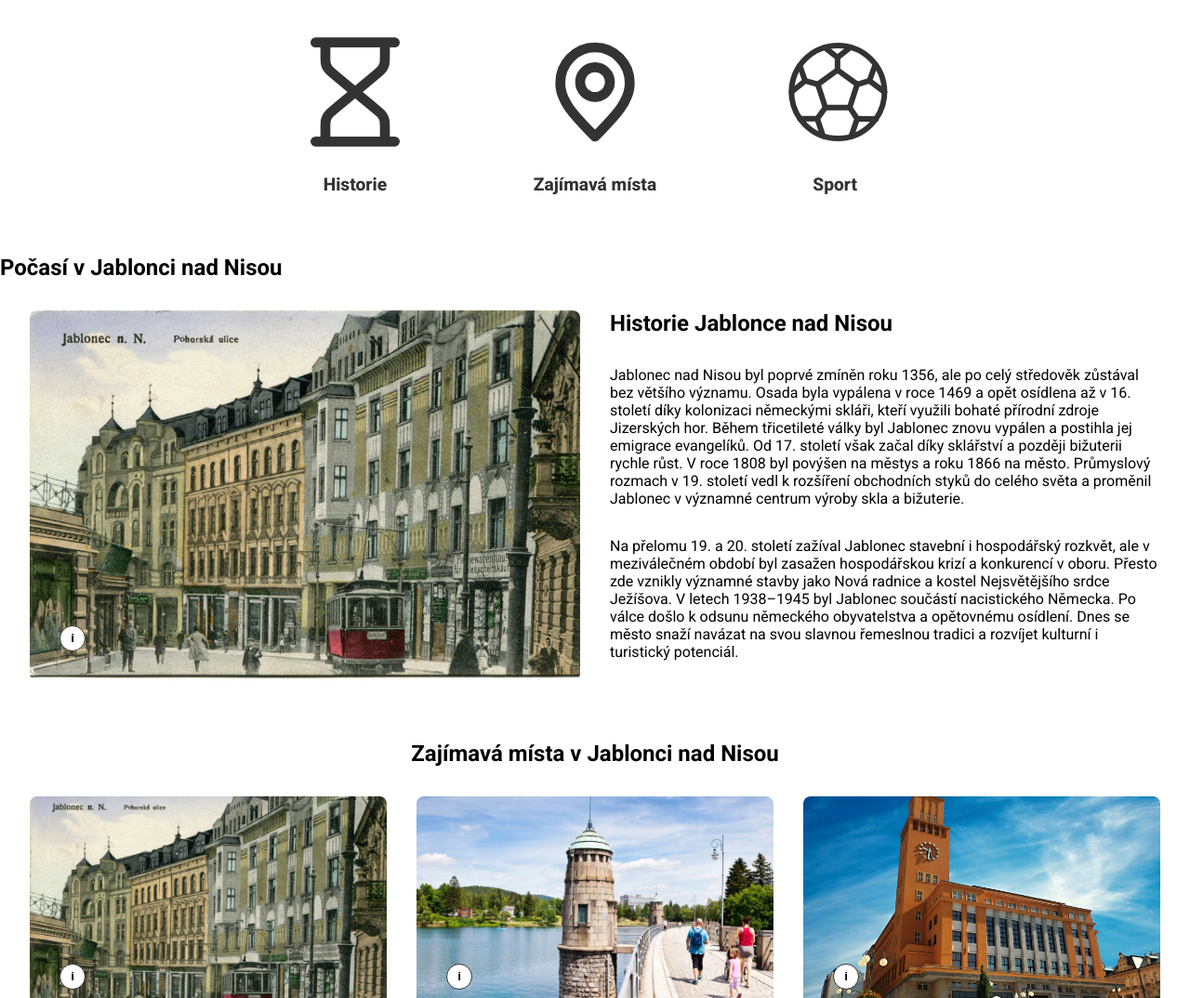
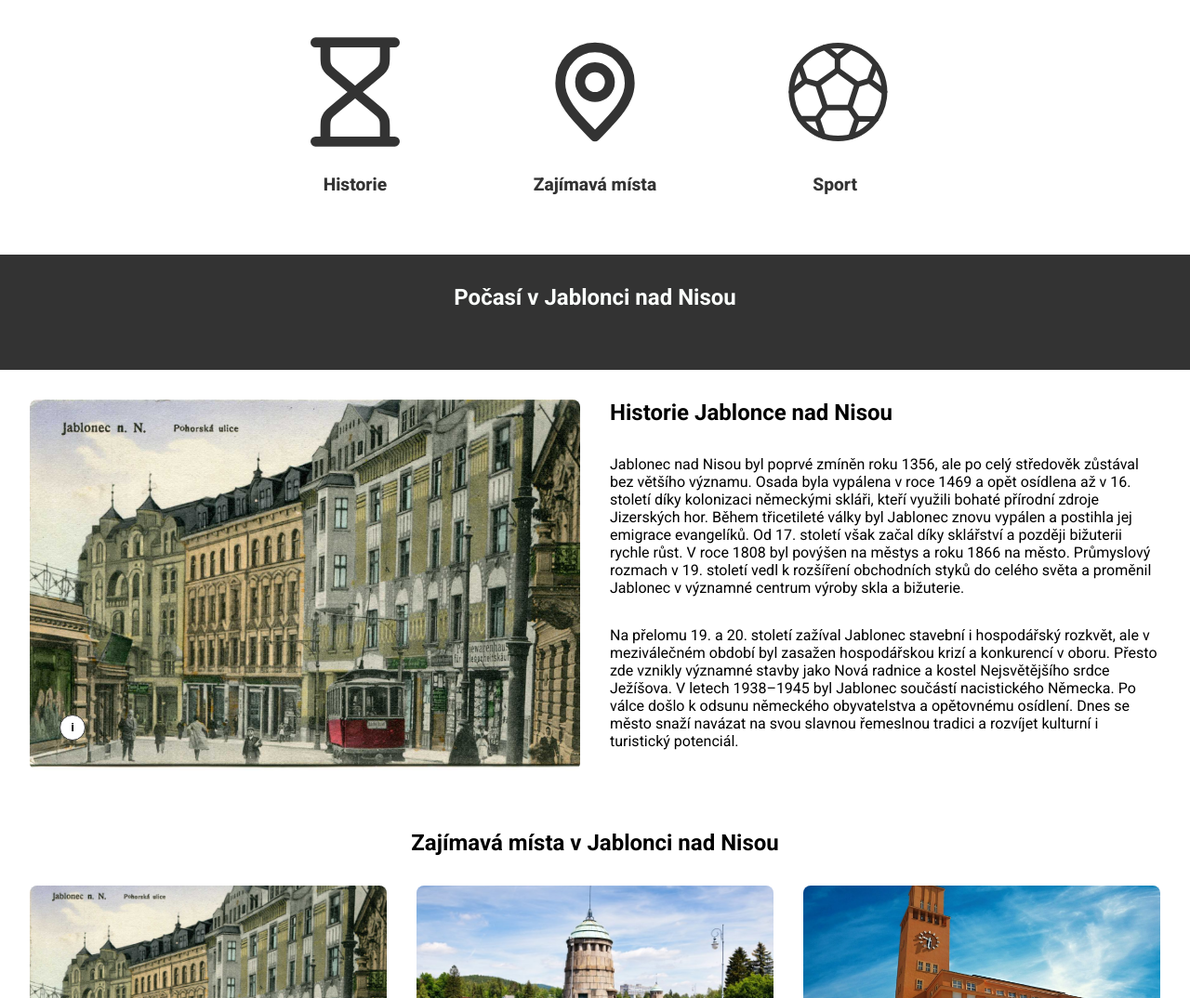
Before and after one commit to Kubaejj/Navstiv-Jablonec, a plain HTML site: page index.html in a window 1280 px wide. Shown: the part 656-1730 px from the top of the page at 93% size. Drawn offline with Linux system fonts and the light colour scheme.

Commit message:
počasí

```diff
--- a/styles/style.css
+++ b/styles/style.css
@@ -86,6 +86,21 @@ body {
     transition: background 0.3s, transform 0.2s;
     text-decoration: none;
     display: inline-block;
+}
+
+.weather {
+    display: flex;
+    flex-direction: column;
+    align-items: center;
+    justify-content: center;
+    padding: 2rem;
+    gap: 2rem;
+    background-color: var(--black);
+    color: var(--white);
+}
+
+.weather__wrapper *{
+    color: var(--white);
 }
 
 .history {
```
